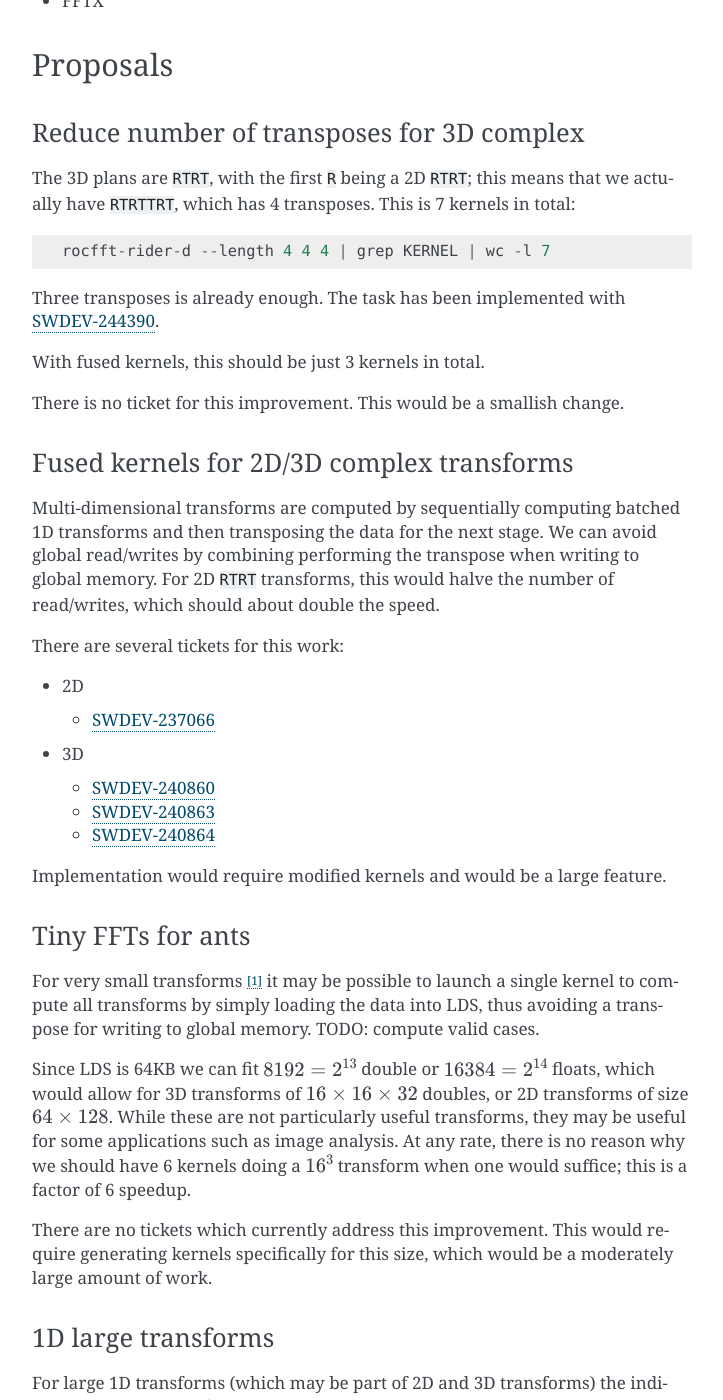
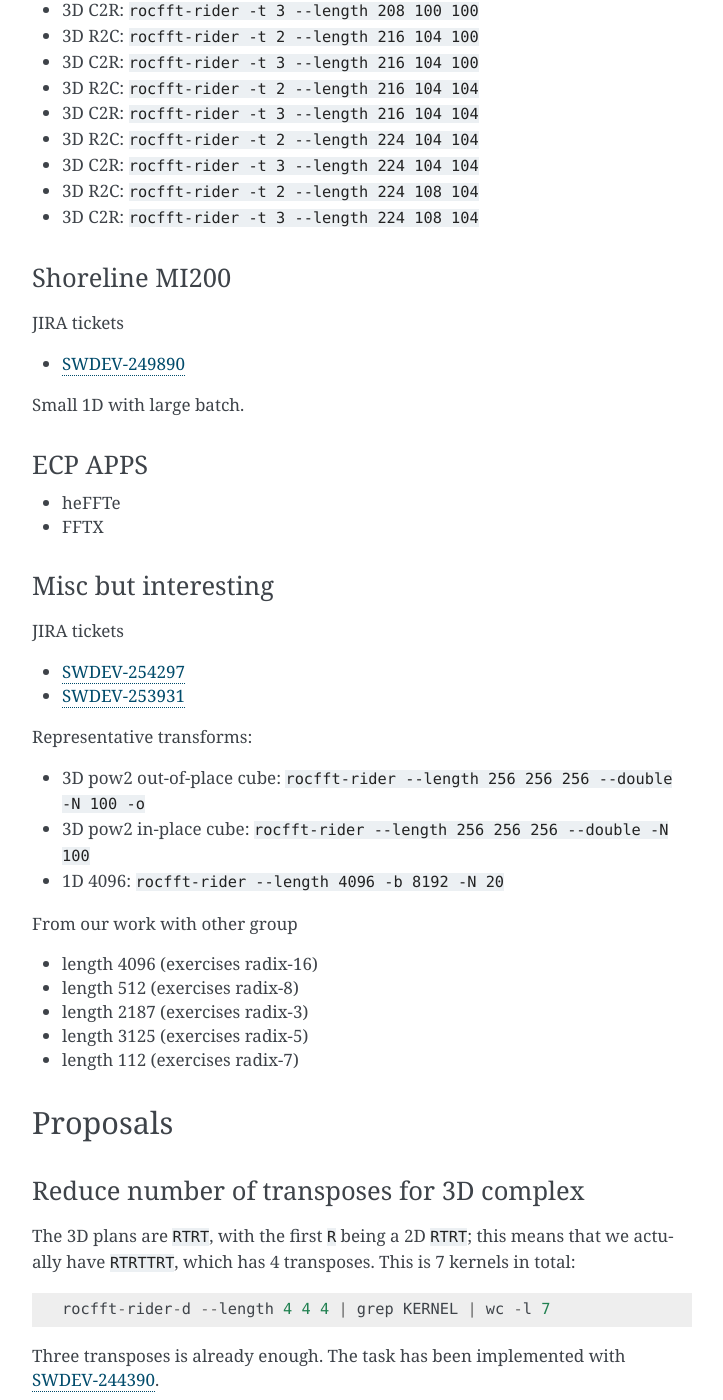
Before and after one commit to faraaz-bot/memory-testing, a Sphinx documentation site: the page built from docs/performance/source/performance.rst, in a window 1280 px wide and 1400 px high, scrolled down 2241 px. Shown: the whole window, without its empty margins (388-1111 px from the left). Built offline with Sphinx 7.4.7, drawn with Linux system fonts in a browser that asks for light colours; some of the changed text lies outside the part shown.

Commit message:
Add performance JIRA tickets.

```diff
--- a/docs/performance/source/performance.rst
+++ b/docs/performance/source/performance.rst
@@ -28,6 +28,14 @@
 For each application of interest, please choose a small handful of
 representative cases that we can focus on.
 
+UBER ALLES TICKETS
+^^^^^^^^^^^^^^^^^^
+
+* `SWDEV-190718 <http://ontrack-internal.amd.com/browse/SWDEV-190718>`_
+* `SWDEV-230567 <http://ontrack-internal.amd.com/browse/SWDEV-230567>`_
+* `SWDEV-237066 <http://ontrack-internal.amd.com/browse/SWDEV-237066>`_
+* `SWDEV-240859 <http://ontrack-internal.amd.com/browse/SWDEV-240859>`_
+
 CHOLLA
 ^^^^^^
 
@@ -37,7 +45,7 @@
 * 1D Multiples of 21 `SWDEV-268238 <http://ontrack-internal.amd.com/browse/SWDEV-268238>`_
 * 2D batched 256x256 (lower priority): `SWDEV-257111 <http://ontrack-internal.amd.com/browse/SWDEV-257111>`_
 
-Representative transforms for 240404 and 268238:
+Representative transforms for tickets 240404 and 268238:
 
 * 1D Z2Z multiple of 21: ``rocfft-rider -t 0 -b 10000 --double --length 10752``
 * 1D Z2Z multiple of 21: ``rocfft-rider -t 0 -b 10000 --double --length 18816``
@@ -46,10 +54,21 @@
 * 1D Z2Z multiple of 21: ``rocfft-rider -t 0 -b 10000 --double --length 43008``
 * 1D Z2Z radix-7: ``rocfft-rider -t 0 -b 10000 --double --length 16807``
 
-NAMD
-^^^^
+Representative transforms for ticket 257111 (low priority):
 
-XXX
+* 2D Z2D: ``rocfft-rider -t 3 -b 256 --length 256 256 --double``
+* 2D D2Z: ``rocfft-rider -t 2 -b 256 --length 256 256 --double``
+
+CINES
+^^^^^
+
+JIRA tickets
+
+* `SWDEV-269707 <http://ontrack-internal.amd.com/browse/SWDEV-269707>`_
+
+Representative transforms:
+
+* 3D Z2Z: ``rocfft-rider --double --length 336 336 56``
 
 HACC
 ^^^^
@@ -93,11 +109,43 @@
 * 3D C2R: ``rocfft-rider -t 3 --length 224 108 104``
 
 
+Shoreline MI200
+^^^^^^^^^^^^^^^
+
+JIRA tickets
+
+* `SWDEV-249890 <http://ontrack-internal.amd.com/browse/SWDEV-249890>`_
+
+Small 1D with large batch.
+
+
 ECP APPS
 ^^^^^^^^
 
 * heFFTe
 * FFTX
+
+Misc but interesting
+^^^^^^^^^^^^^^^^^^^^
+
+JIRA tickets
+
+* `SWDEV-254297 <http://ontrack-internal.amd.com/browse/SWDEV-254297>`_
+* `SWDEV-253931 <http://ontrack-internal.amd.com/browse/SWDEV-253931>`_
+
+Representative transforms:
+
+* 3D pow2 out-of-place cube: ``rocfft-rider --length 256 256 256 --double -N 100 -o``
+* 3D pow2 in-place cube: ``rocfft-rider --length 256 256 256 --double -N 100``
+* 1D 4096: ``rocfft-rider --length 4096 -b 8192 -N 20``
+
+From our work with other group
+
+* length 4096 (exercises radix-16)
+* length 512 (exercises radix-8)
+* length 2187 (exercises radix-3)
+* length 3125 (exercises radix-5)
+* length 112 (exercises radix-7)
 
 
 Proposals
```
Also changed, not shown: other parts of docs/performance/source/performance.rst (+0 -3 lines).
